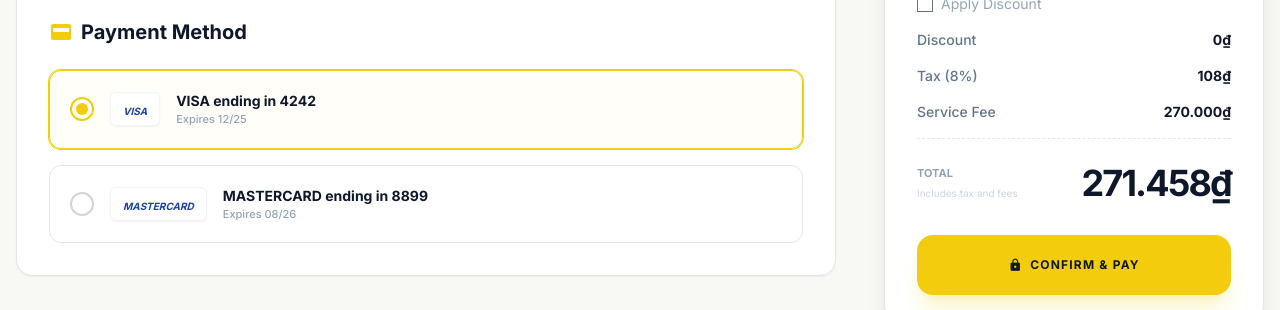
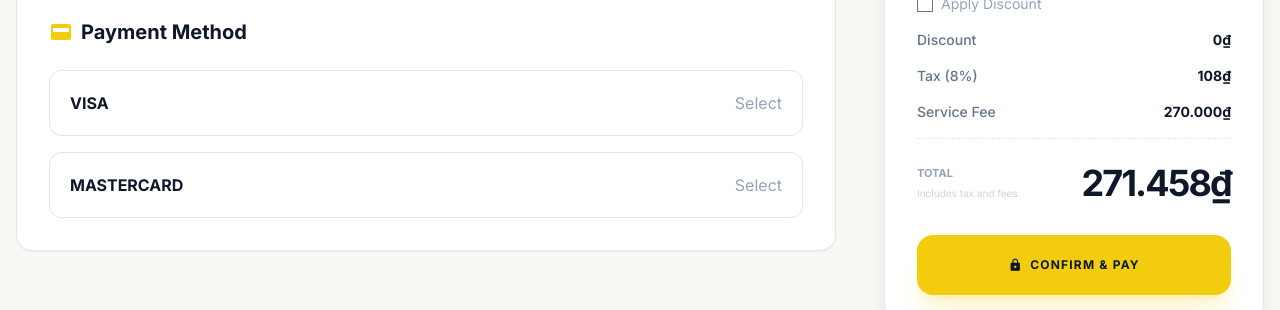
Before and after one commit to Cyclonenonbrain/HMS-hotel-FE, an Angular app in the folder HMS-FE/: page /checkout in a window 1280 px wide. Shown: the part 488-798 px from the top of the page. Built offline with nearby package versions, Linux system fonts and the light colour scheme; sample sign-in values are in the browser's storage.

Commit message:
Update input boxes for payment method in Checkout site

```diff
--- a/HMS-FE/src/app/pages/checkout/checkout.component.html
+++ b/HMS-FE/src/app/pages/checkout/checkout.component.html
@@ -86,23 +86,29 @@
                         <span class="material-symbols-outlined text-primary">credit_card</span> Payment Method
                     </h2>
                     <div class="space-y-4">
-                        <div *ngFor="let card of cards; let i = index" (click)="selectedCardIndex = i"
-                            [ngClass]="{'border-primary bg-yellow-50/30 ring-1 ring-primary': selectedCardIndex === i}"
-                            class="flex cursor-pointer items-center justify-between rounded-xl border border-neutral-200 p-5 transition-all hover:border-primary/50">
-                            <div class="flex items-center gap-4">
-                                <div class="flex h-6 w-6 items-center justify-center rounded-full border-2"
-                                    [ngClass]="selectedCardIndex === i ? 'border-primary' : 'border-neutral-300'">
-                                    <div class="h-3 w-3 rounded-full"
-                                        [ngClass]="{'bg-primary': selectedCardIndex === i}"></div>
+                        <div *ngFor="let method of paymentMethods" class="rounded-xl border border-neutral-200 p-5">
+                            <div class="flex items-center justify-between cursor-pointer" (click)="selectedMethod = (selectedMethod === method ? null : method)">
+                                <span class="font-bold">{{ method }}</span>
+                                <span [ngClass]="{ 'text-green-600': savedPaymentInfo[method], 'text-slate-400': !savedPaymentInfo[method] }">
+                                    {{ savedPaymentInfo[method] ? 'Saved' : 'Select' }}
+                                </span>
+                            </div>
+
+                            <div *ngIf="selectedMethod === method" class="mt-3 p-3 rounded-xl border border-slate-200">
+                                <div *ngIf="savedPaymentInfo[method]; else methodForm">
+                                    <p class="text-sm"><strong>Cardholder:</strong> {{ savedPaymentInfo[method]?.cardHolder }}</p>
+                                    <p class="text-sm"><strong>Card:</strong> **** **** **** {{ savedPaymentInfo[method]?.cardNumber ? savedPaymentInfo[method]?.cardNumber?.slice(-4) : '' }}</p>
+                                    <p class="text-sm"><strong>Expiry:</strong> {{ savedPaymentInfo[method]?.expiry }}</p>
                                 </div>
-                                <div class="px-3 py-1 bg-white border border-slate-100 rounded-md shadow-sm">
-                                    <span class="text-[10px] font-black italic text-blue-800">{{card.type}}</span>
-                                </div>
-                                <div>
-                                    <p class="font-bold text-sm text-slate-900">{{card.type}} ending in
-                                        {{card.lastFour}}</p>
-                                    <p class="text-[11px] text-slate-400 font-medium">Expires {{card.expiry}}</p>
-                                </div>
+                                <ng-template #methodForm>
+                                    <input type="text" [(ngModel)]="paymentForms[method].cardHolder" placeholder="Cardholder name" class="w-full rounded-xl border border-slate-200 p-2" />
+                                    <input type="text" [(ngModel)]="paymentForms[method].cardNumber" placeholder="Card number" class="w-full rounded-xl border border-slate-200 p-2 mt-2" />
+                                    <div class="grid grid-cols-2 gap-2 mt-2">
+                                        <input type="text" [(ngModel)]="paymentForms[method].expiry" placeholder="MM/YY" class="rounded-xl border border-slate-200 p-2" />
+                                        <input type="text" [(ngModel)]="paymentForms[method].cvv" placeholder="CVV" class="rounded-xl border border-slate-200 p-2" />
+                                    </div>
+                                    <button (click)="confirmPaymentMethod(method)" class="w-full mt-3 rounded-xl bg-primary py-2 font-bold text-slate-900">Confirm {{ method }}</button>
+                                </ng-template>
                             </div>
                         </div>
                     </div>
--- a/HMS-FE/src/app/pages/checkout/checkout.component.ts
+++ b/HMS-FE/src/app/pages/checkout/checkout.component.ts
@@ -43,10 +43,27 @@ export class CheckoutComponent implements OnInit, OnDestroy {
     stayType: 'daily'
   };
 
-  cards = [
-    { id: 1, type: 'VISA', lastFour: '4242', expiry: '12/25' },
-    { id: 2, type: 'MASTERCARD', lastFour: '8899', expiry: '08/26' }
-  ];
+  paymentMethods = ['VISA', 'MASTERCARD'];
+  selectedMethod: string | null = null;
+
+  paymentForms: Record<string, {
+    cardNumber: string;
+    cardHolder: string;
+    expiry: string;
+    cvv: string;
+  }> = {
+    VISA: { cardNumber: '', cardHolder: '', expiry: '', cvv: '' },
+    MASTERCARD: { cardNumber: '', cardHolder: '', expiry: '', cvv: '' }
+  };
+
+  savedPaymentInfo: Record<string, {
+    cardNumber: string;
+    cardHolder: string;
+    expiry: string;
+  } | null> = {
+    VISA: null,
+    MASTERCARD: null
+  };
 
   // Discount / coupon state
   discountEnabled = false;
@@ -193,6 +210,21 @@ export class CheckoutComponent implements OnInit, OnDestroy {
     this.router.navigate(['/']);
   }
 
+  confirmPaymentMethod(method: string) {
+    const form = this.paymentForms[method];
+    if (!form.cardHolder || !form.cardNumber || !form.expiry || !form.cvv) {
+      this.validationErrors.card = 'Please fill all payment fields for ' + method;
+      return;
+    }
+    this.savedPaymentInfo[method] = {
+      cardHolder: form.cardHolder,
+      cardNumber: form.cardNumber,
+      expiry: form.expiry
+    };
+    this.selectedMethod = null;
+    this.validationErrors.card = '';
+  }
+
   // Logic tính toán
   onConfirmPayment() {
     // Reset validation errors
@@ -221,8 +253,10 @@ export class CheckoutComponent implements OnInit, OnDestroy {
       hasErrors = true;
     }
 
-    if (this.selectedCardIndex === null || this.selectedCardIndex === undefined) {
-      this.validationErrors.card = 'Please select a payment card';
+    // Ensure at least one payment was confirmed
+    const usableMethod = this.paymentMethods.find(m => !!this.savedPaymentInfo[m]);
+    if (!usableMethod) {
+      this.validationErrors.card = 'Please confirm a payment method first';
       hasErrors = true;
     }
 
@@ -239,7 +273,7 @@ export class CheckoutComponent implements OnInit, OnDestroy {
     const bookingCode = `HMS-${dateStr}-${randomNum}`;
 
     // Prepare booking summary data to pass to confirmation page
-    const bookingSummary = {
+    const bookingSummary: any = {
       id: bookingCode,
       bookingCode: bookingCode,
       fullName: this.bookingData.fullName,
@@ -255,9 +289,15 @@ export class CheckoutComponent implements OnInit, OnDestroy {
       roomTotal: this.room.price * this.nights,
       taxAmount: this.taxAmount,
       serviceFee: this.room.serviceFee,
-      totalPrice: this.totalAmount,
-      paymentCard: this.cards[this.selectedCardIndex]
+      totalPrice: this.totalAmount
     };
+
+    // include selected payment info in booking summary
+    const selectedMethod = this.paymentMethods.find(m => !!this.savedPaymentInfo[m]);
+    if (selectedMethod && this.savedPaymentInfo[selectedMethod]) {
+      bookingSummary.paymentMethod = selectedMethod;
+      bookingSummary.paymentInfo = this.savedPaymentInfo[selectedMethod];
+    }
 
     // Navigate to confirmation page with all data in queryParams
     this.router.navigate(['/booking-confirmation', bookingCode], {
```
